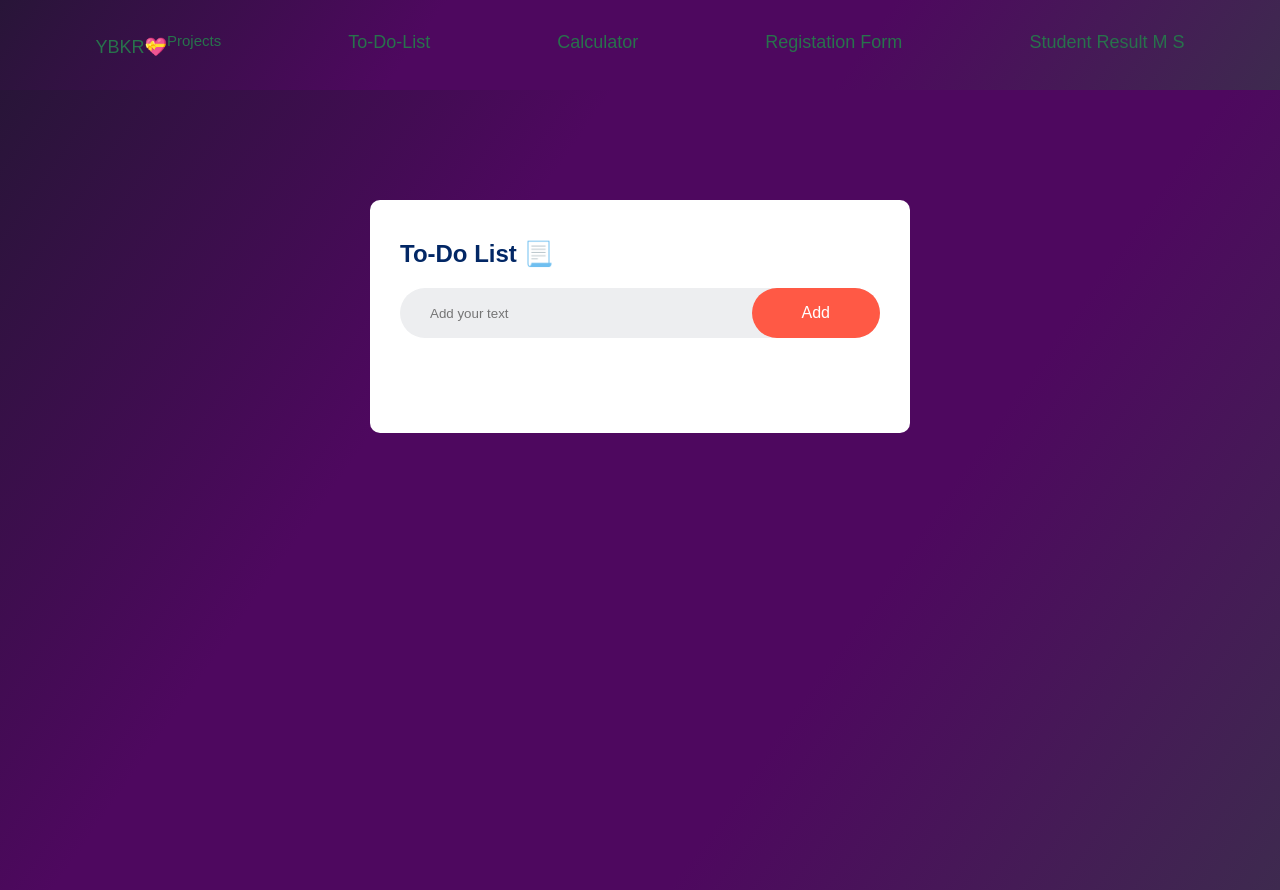
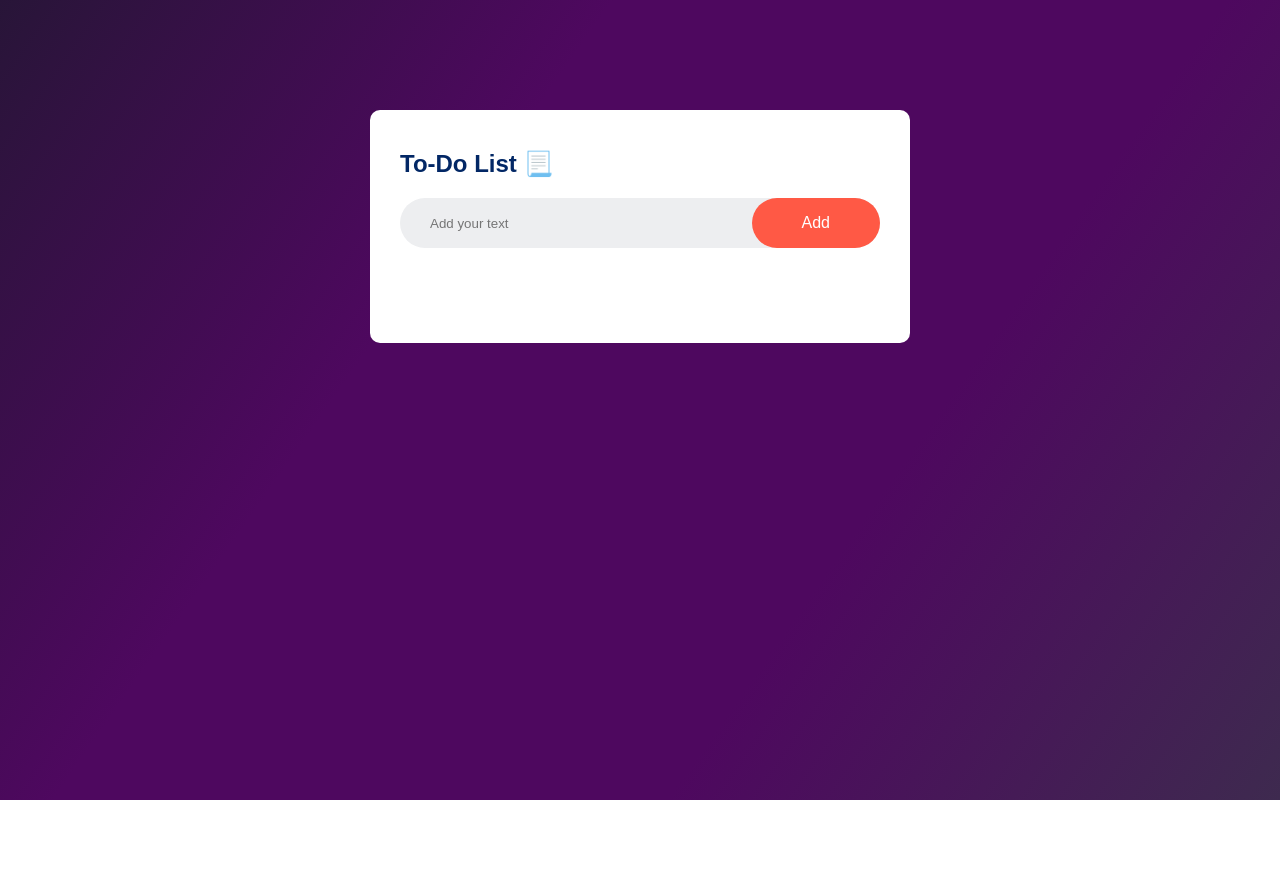
Before and after one commit to YBKR/todolist, a plain HTML site: page index.html in a window 1280 px wide. After the commit the page ends 800 px from the top, so only its background shows below. Drawn offline with Linux system fonts and the light colour scheme.

Commit message:
Update index.html

```diff
--- a/index.html
+++ b/index.html
@@ -7,13 +7,13 @@
     <link rel="stylesheet" href="css/styles.css">
 </head>
 <body>
-    <div id="navbar">
+<!--     <div id="navbar">
         <div class="logo"><a href="http://127.0.0.1:5500/YBKR/index.html"><span>YBKR💝<sup>Projects</sup></span></a></div>
         <div class="one"><a href="http://127.0.0.1:5500/todolist/index.html" target="_self">To-Do-List</a></div>
         <div class="two"><a href="http://127.0.0.1:5500/calculator/index.html" target="_self" >Calculator</a></div>
         <div class="three"><a href="http://127.0.0.1:5500/Registation%20form/index.html" target="_self">Registation Form</a></div>
         <div class="four"><a href="#">Student Result M S</a></div>
-    </div>
+    </div> -->
     <div class="container">
         <div class="todo-app">
             <h2>To-Do List 📃</h2>
```
